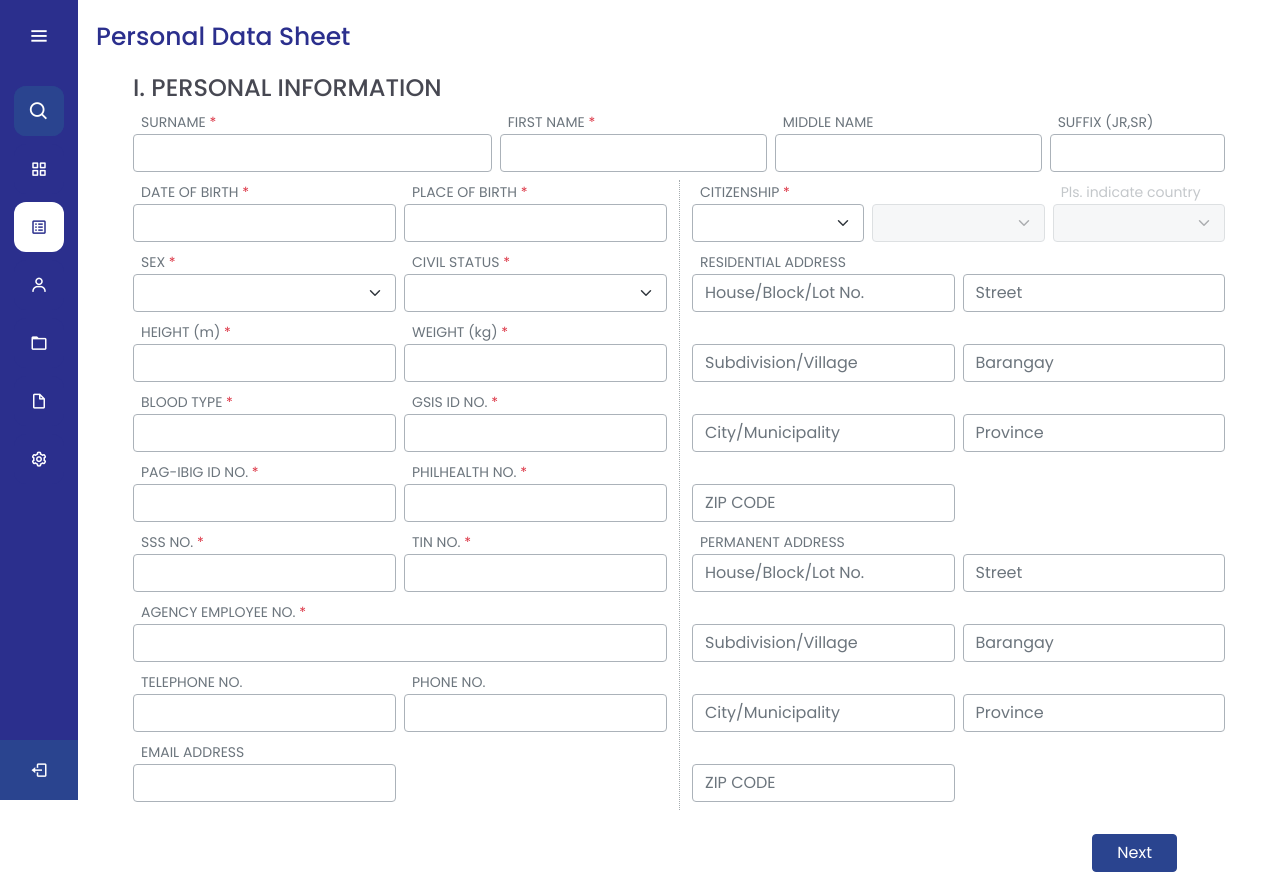
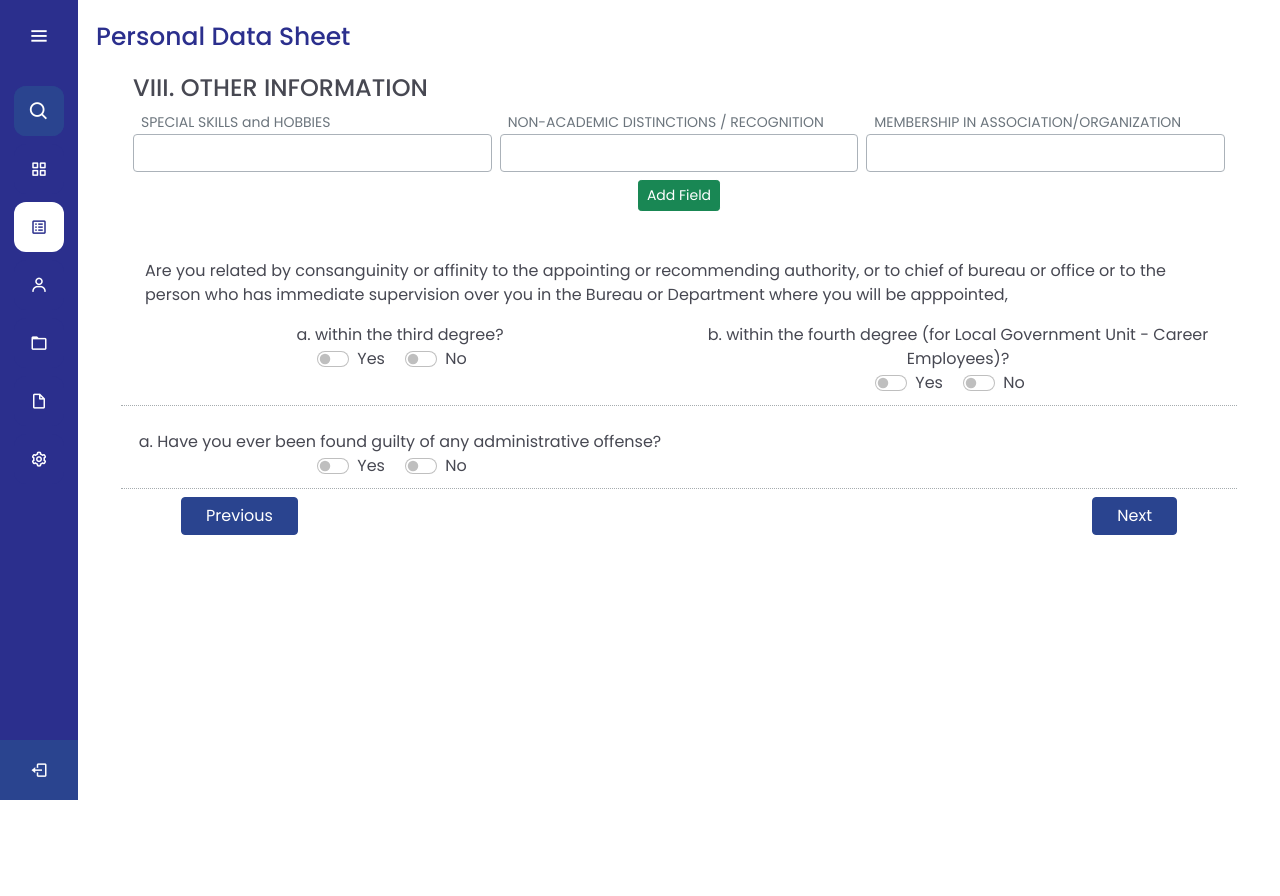
Before and after one commit to piamayuga/desktop-tutorial, a PHP site: page /pds.html in a window 1280 px wide. After the commit the page ends 800 px from the top, so only its background shows below. Run offline with PHP 8.4, Linux system fonts and the light colour scheme.

Commit message:
updated html 2/3/22

```diff
--- a/Project/css/style.css
+++ b/Project/css/style.css
@@ -1,25 +1,30 @@
 /* Google Font Link */
 @import url('https://fonts.googleapis.com/css2?family=Poppins:wght@200;300;400;500;600;700&display=swap');
+
 /* scrollbar */
 /* width */
 ::-webkit-scrollbar {
   width: 6px;
-  height:6px;
+  height: 6px;
 }
+
 /* Track */
 ::-webkit-scrollbar-track {
   box-shadow: inset 0 0 5px grey;
   border-radius: 10px;
 }
+
 /* Handle */
 ::-webkit-scrollbar-thumb {
   background: #2b2f8d;
   border-radius: 5px;
 }
+
 /* Handle on hover */
 ::-webkit-scrollbar-thumb:hover {
-  background:#2a448f;
+  background: #2a448f;
 }
+
 html {
   scroll-behavior: smooth;
   -webkit-transition: 2s;
@@ -27,6 +32,7 @@ html {
   -o-transition: 2s;
   transition: 2s;
 }
+
 * {
   margin: 0;
   padding: 0;
@@ -346,6 +352,7 @@ html {
     display: none;
   }
 }
+
 /* sidebar */
 
 /* type=number */
@@ -354,10 +361,11 @@ input::-webkit-inner-spin-button {
   -webkit-appearance: none;
   margin: 0;
 }
+
 /* type=number */
 
 /* multiple step form */
-.step {
+/* .step {
   visibility: hidden;
   height: 0;
   display: none;
@@ -368,7 +376,7 @@ input::-webkit-inner-spin-button {
   visibility: visible;
   height: auto;
   animation: animation .7s ease;
-}
+} */
 /* multiple step form */
 
 @keyframes animation {
@@ -390,7 +398,8 @@ input::-webkit-inner-spin-button {
     border-style: dotted;
     border-color: #A6ACAF;
   }
-  .mf-custom-border{
+
+  .mf-custom-border {
     border-top: 0;
     border-right: 1px;
     border-bottom: 0;
@@ -398,7 +407,8 @@ input::-webkit-inner-spin-button {
     border-style: dotted;
     border-color: #A6ACAF;
   }
-  .ed-custom-border{
+
+  .ed-custom-border {
     border-top: 1px;
     border-right: 0;
     border-bottom: 0;
@@ -409,4 +419,14 @@ input::-webkit-inner-spin-button {
   }
 }
 
+.eq-border {
+  border-top: 0;
+  border-right: 0;
+  border-bottom: 1px;
+  border-left: 0;
+  border-style: dotted;
+  border-color: #A6ACAF;
+  margin-top: 5px;
+}
+
 /* multiple step form */
--- a/Project/js/script.js
+++ b/Project/js/script.js
@@ -214,3 +214,23 @@ function deleteFieldDiv(eleId) {
   parentElem.removeChild(elem);
 }
 // Add field skills and hobbies
+
+// show Question one
+function showOneB() {
+  document.getElementById('oneTextDivB').style.display = 'block';
+}
+function hideOneB() {
+  document.getElementById('oneTextDivB').style.display = 'none';
+  document.getElementById('oneTextB').value = '';
+}
+// show Question one
+
+// show Question two
+function showTwoA() {
+  document.getElementById('twoTextDivA').style.display = 'block';
+}
+function hideTwoB() {
+  document.getElementById('twoTextDivA').style.display = 'none';
+  document.getElementById('twoTextA').value = '';
+}
+// show Question two
--- a/Project/pds.html
+++ b/Project/pds.html
@@ -109,7 +109,7 @@
 
     <form action="" method="post" class="container-xl px-4" id="one" autocomplete="off">
 
-      <div class="step step-1 active">
+      <div class="step step-1 active d-none">
         <h4>I. PERSONAL INFORMATION</h4>
         <!-- name -->
         <div class="row mb-2 gy-2 gx-2">
@@ -345,7 +345,7 @@
         </div>
       </div>
 
-      <div class="step step-2">
+      <div class="step step-2 d-none">
         <h4>II. FAMILY BACKGROUND</h4>
         <!-- asawa info -->
         <div class="row mb-2 gy-2 gx-2">
@@ -461,7 +461,7 @@
         </div>
       </div>
 
-      <div class="step step-3">
+      <div class="step step-3 d-none">
         <h4>III. EDUCATIONAL BACKGROUND</h4>
         <!-- Elementary -->
         <div class="row gx-2">
@@ -635,7 +635,7 @@
 
       </div>
 
-      <div class="step step-4 step-5">
+      <div class="step step-4 step-5 d-none">
         <!-- step 4 -->
         <h4>IV. CIVIL SERVICE ELIGIBILITY</h4>
         <div class="row gx-2" id="originLicenseDiv">
@@ -734,7 +734,7 @@
         <!-- step 5 -->
       </div>
 
-      <div class="step step-6 step-7 step-8">
+      <div class="step step-6 step-7 d-none">
         <h4>VI. VOLUNTARY WORK OR INVOLVEMENT IN CIVIC / NON-GOVERNMENT / PEOPLE / VOLUNTARY ORG/S</h4>
         <!-- step 6 -->
         <div class="row gy-2 gx-2" id="originOrgDiv">
@@ -805,8 +805,14 @@
         </div>
         <!-- step 7 -->
 
-        <!-- ---------------------------------- -->
+        <div class="col my-2 d-flex justify-content-between">
+          <button type="button" class="ms-md-5 ms-2 px-4 btn btn-primary previous-btn">Previous</button>
+          <button type="button" class="me-md-5 me-2 px-4 btn btn-primary next-btn">Next</button>
+        </div>
 
+      </div>
+
+      <div class="step step-8">
         <!-- step 8 -->
         <h4>VIII. OTHER INFORMATION</h4>
 
@@ -830,6 +836,85 @@
         </div>
         <!-- step 8 -->
 
+        <!-- Exam type -->
+        <div class="col-12 mt-md-5 mt-3">
+
+          <!-- Question 1 -->
+          <div class="row my-2 pb-2 eq-border">
+            <div class="col-12 fs-6 px-4">Are you related by consanguinity or affinity to the appointing or recommending authority, or to chief of bureau or office or to the person who has immediate supervision over you in the Bureau or Department where you will be apppointed,
+            </div>
+
+            <!-- type A -->
+            <div class="col-md-6 mt-3 text-center">
+              <div>
+                a. within the third degree?
+              </div>
+              <div class="form-check form-check-inline form-switch">
+                <input class="form-check-input" type="radio" id="yesA" name="asd" value="option1">
+                <label class="form-check-label" for="yesA">Yes</label>
+              </div>
+              <div class="form-check form-check-inline form-switch">
+                <input class="form-check-input" type="radio" id="no" name="asd" value="option2">
+                <label class="form-check-label" for="noA">No</label>
+              </div>
+            </div>
+            <!-- type B -->
+            <div class="col-md-6 mt-3 text-center">
+              <div>
+                b. within the fourth degree (for Local Government Unit - Career Employees)?
+              </div>
+              <div class="form-check form-check-inline form-switch">
+                <input class="form-check-input" type="radio" id="oneYesB" name="asd" onclick="showOneB()" value="">
+                <label class="form-check-label" for="oneYesB">Yes</label>
+              </div>
+              <div class="form-check form-check-inline form-switch">
+                <input class="form-check-input" type="radio" id="oneNo" name="asd" onclick="hideOneB()" value="">
+                <label class="form-check-label" for="oneNo">No</label>
+              </div>
+              <div class="col px-4 text-start" id="oneTextDivB" style="display: none;">
+                <label class="text-muted small ms-2">If YES, give details</label>
+                <input type="text" class="form-control" id="oneTextB">
+              </div>
+            </div>
+
+          </div>
+          <!-- Question 1 -->
+
+          <!-- Question 2 -->
+          <div class="row my-2 pb-2 eq-border">
+
+            <!-- type A -->
+            <div class="col-md-6 mt-3 text-center">
+              <div>
+                a. Have you ever been found guilty of any administrative offense?
+              </div>
+              <div class="form-check form-check-inline form-switch">
+                <input class="form-check-input" type="radio" id="yes2A" name="asd" onclick="showTwoA()" value="">
+                <label class="form-check-label" for="yes2A">Yes</label>
+              </div>
+              <div class="form-check form-check-inline form-switch">
+                <input class="form-check-input" type="radio" id="no2A" name="asd" onclick="hideTwoB()" value="">
+                <label class="form-check-label" for="no2A">No</label>
+              </div>
+              <!-- show/hide div -->
+              <div class="col px-4 text-start" id="twoTextDivA" style="display: none;">
+                <label class="text-muted small ms-2">If YES, give details</label>
+                <input type="text" class="form-control" id="twoTextA">
+              </div>
+              <!-- show/hide div -->
+            </div>
+            <!-- type A -->
+
+            <!-- type B -->
+
+            <!-- type B -->
+
+          </div>
+          <!-- Question 2 -->
+
+        </div>
+        <!-- Exam type -->
+
         <div class="col my-2 d-flex justify-content-between">
           <button type="button" class="ms-md-5 ms-2 px-4 btn btn-primary previous-btn">Previous</button>
           <button type="button" class="me-md-5 me-2 px-4 btn btn-primary next-btn">Next</button>
@@ -844,6 +929,16 @@
     </div> -->
   </main>
 
+
+  <script>
+    function showTwoA() {
+      document.getElementById('twoTextDivA').style.display = 'block';
+    }
+    function hideTwoB() {
+      document.getElementById('twoTextDivA').style.display = 'none';
+      document.getElementById('twoTextA').value = '';
+    }
+  </script>
 
   <script src="js/script.js"></script>
   <script src="res/bs-js/bootstrap.bundle.js"></script>
```
